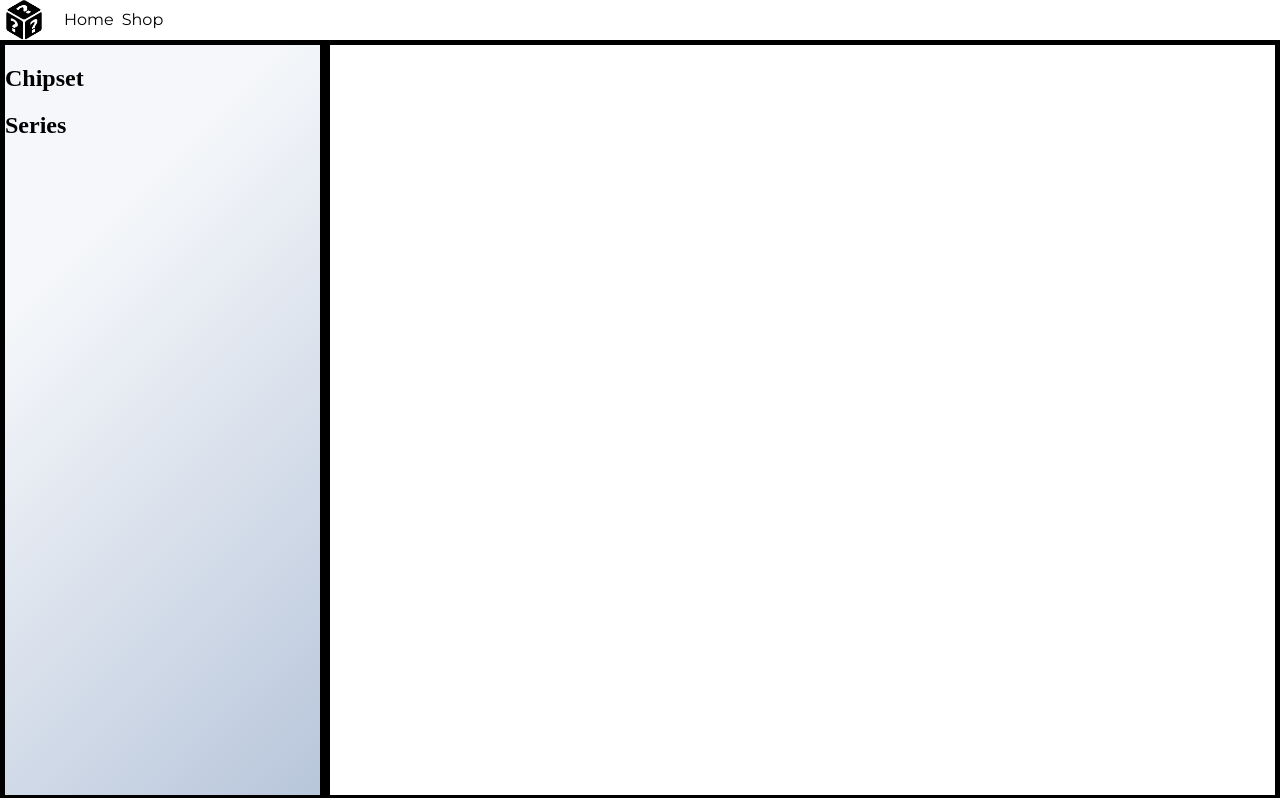
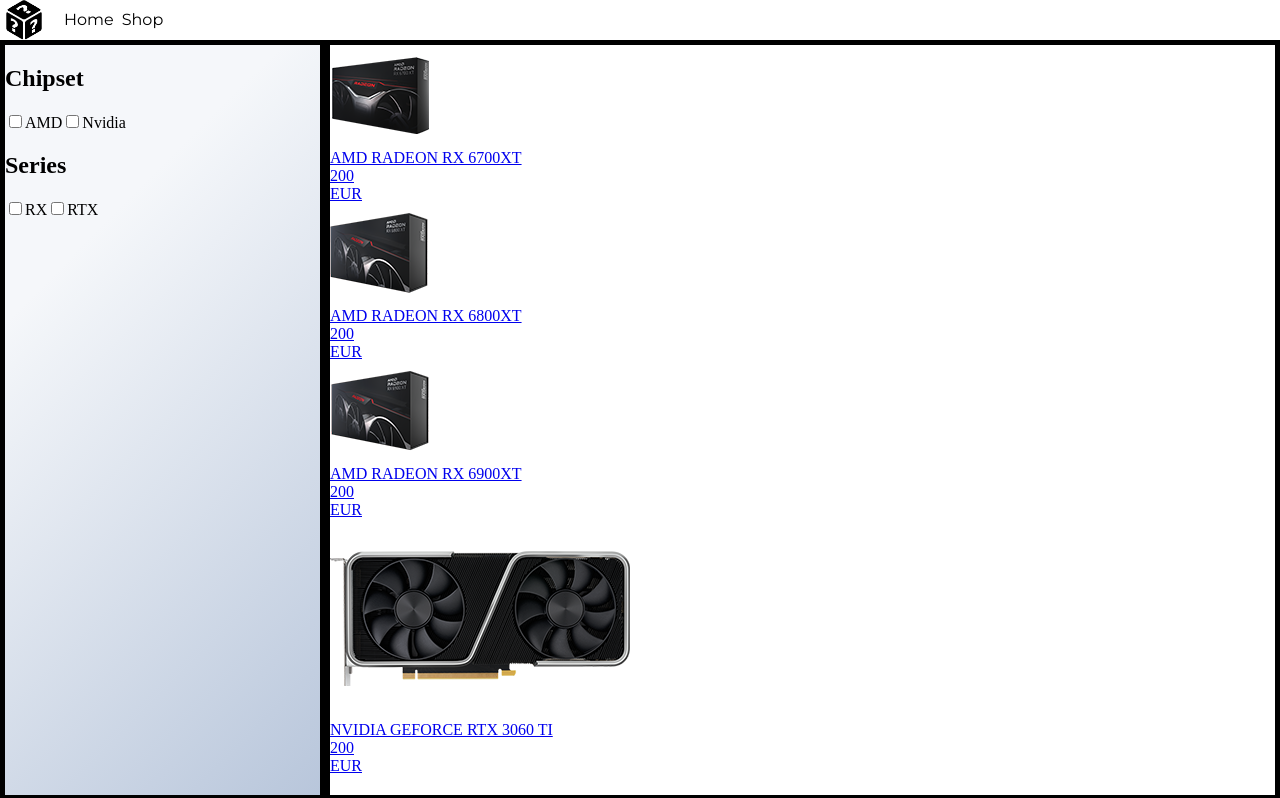
Before and after one commit to martenmatrix/odin-shopping-cart, a React (Create React App) app: page /shop in a window 1280 px wide. Shown: the top 798 px of the page. Built offline with nearby package versions, Linux system fonts and the light colour scheme.

Commit message:
Add working url search parameters

```diff
--- a/src/components/ShopPage.js
+++ b/src/components/ShopPage.js
@@ -1,24 +1,89 @@
 import './styles/ShopPage.css';
+import { useState, createContext, useContext, useEffect } from 'react';
+import { Link, useSearchParams } from 'react-router-dom';
 import products from './data/products';
 
-console.log(products)
+const searchParamsContext = createContext();
+
+function FilterInput(props) {
+    const key = props.objectKey;
+    const value = props.value;
+    const name =  props.name ? props.name : value;
+
+    return (
+        <>
+            <input id={value} type="checkbox" data-key={key} name={name} />
+            <label htmlFor={value}>{name}</label>
+        </>
+    )
+}
 
 function Sidebar() {
+    const [searchParams, setSearchParams] = useContext(searchParamsContext);
 
     function getUnique(key) {
         const allValues = products.map(product => product[key]);
-        const uniqueValues = new Set(allValues);
+        const uniqueValues = [...new Set(allValues)];
         return uniqueValues;
     }
 
+    const uniqueChipsets = getUnique('chipset');
+    const uniqueSeries = getUnique('series');
+
+    function getOldArray(key) {
+        if (!searchParams.has(key)) return [];
+
+        const searchParamString = searchParams.get(key);
+        const filterArray = JSON.parse(searchParamString);
+        return filterArray;
+    }
+
+    function addSearchParamToArray(key, valueToAdd) {
+        const oldArray = getOldArray(key);
+        const newArray = oldArray.concat(valueToAdd);
+        const newArrayString = JSON.stringify(newArray);
+
+        const newParams = Object.fromEntries([...searchParams])
+        newParams[key] = newArrayString;
+        setSearchParams(newParams);
+    }
+
+    function removeSearchParamFromArray(key, valueToRemove) {
+        const oldArray = getOldArray(key);
+        const newArray = oldArray.filter(value => value !== valueToRemove);
+        const newArrayString = JSON.stringify(newArray);
+
+        const newParams = Object.fromEntries([...searchParams])
+        newParams[key] = newArrayString;
+        setSearchParams(newParams);
+    }
+
+
+    function handleSelection(e) {
+        const input = e.target.closest('input');
+        if (input === null) return;
+
+        const key = input.dataset.key;
+        const value = input.id;
+        const active = input.checked;
+
+        if (active) {
+            addSearchParamToArray(key, value);
+        } else if (!active) {
+            removeSearchParamFromArray(key, value);
+        }
+    }
+
     return (
-        <div className="shop-sidebar">
+        <div className="shop-sidebar" onClick={handleSelection}>
             <div className="section">
                 <h2 className="title">Chipset</h2>
+                {uniqueChipsets.map(chipset => <FilterInput key={chipset} objectKey="chipset" value={chipset} />)}
             </div>
 
             <div className="section">
                 <h2 className="title">Series</h2>
+                {uniqueSeries.map(series => <FilterInput key={series} objectKey="series" value={series} />)}
             </div>
         </div>
     )
@@ -37,27 +102,68 @@
     },
 */
 
-function Product(productObject) {
+function ProductPreview(props) {
+    const productObject = props.productObject;
     const id = productObject.id;
     const name = productObject.name;
     const img = productObject.img;
     const price = productObject.price;
     const currency = productObject.currency;
+
+    return (
+        <Link to={`/product/${id}`} className="product-preview">
+            <img src={img} alt={name}></img>
+            <div className="information">
+                <div className="name">{name.toUpperCase()}</div>
+                <div className="price">{price}</div>
+                <div className="currency">{currency}</div>
+            </div>
+        </Link>
+    )
 }
 
-function AllProducts() {
+function AllProductPreviews() {
+    const [searchParams] = useContext(searchParamsContext);
+    const [filteredProducts, setFilteredProducts] = useState(products);
+    const possibleFilters = ['chipset', 'series'];
+
+    function getFiltered(category, selection) {
+        return products.filter(product => {
+            const value = product[category];
+            const isInSelection = selection.includes(value);
+            return isInSelection;
+        });
+    }
+
+    useEffect(() => {
+        possibleFilters.forEach(filter => {
+            if(!searchParams.has(filter)) return;
+            const searchParamString = searchParams.get(filter);
+            const filterArray = JSON.parse(searchParamString);
+            if (!filterArray.length) return;
+
+            const filtered = getFiltered(filter, filterArray);
+            setFilteredProducts(filtered);
+        });
+    }, [])
+
     return (
         <div className="products">
+            {filteredProducts.map(product => <ProductPreview key={product.id} productObject={product}/>)}
         </div>
     )
 }
 
 function ShopPage() {
+    const searchParams = useSearchParams();
+
     return (
+        <searchParamsContext.Provider value={searchParams}>
         <div className="main-shop">
             <Sidebar />
-            <AllProducts />
+            <AllProductPreviews />
         </div>
+        </searchParamsContext.Provider>
     )
 }
 
```
